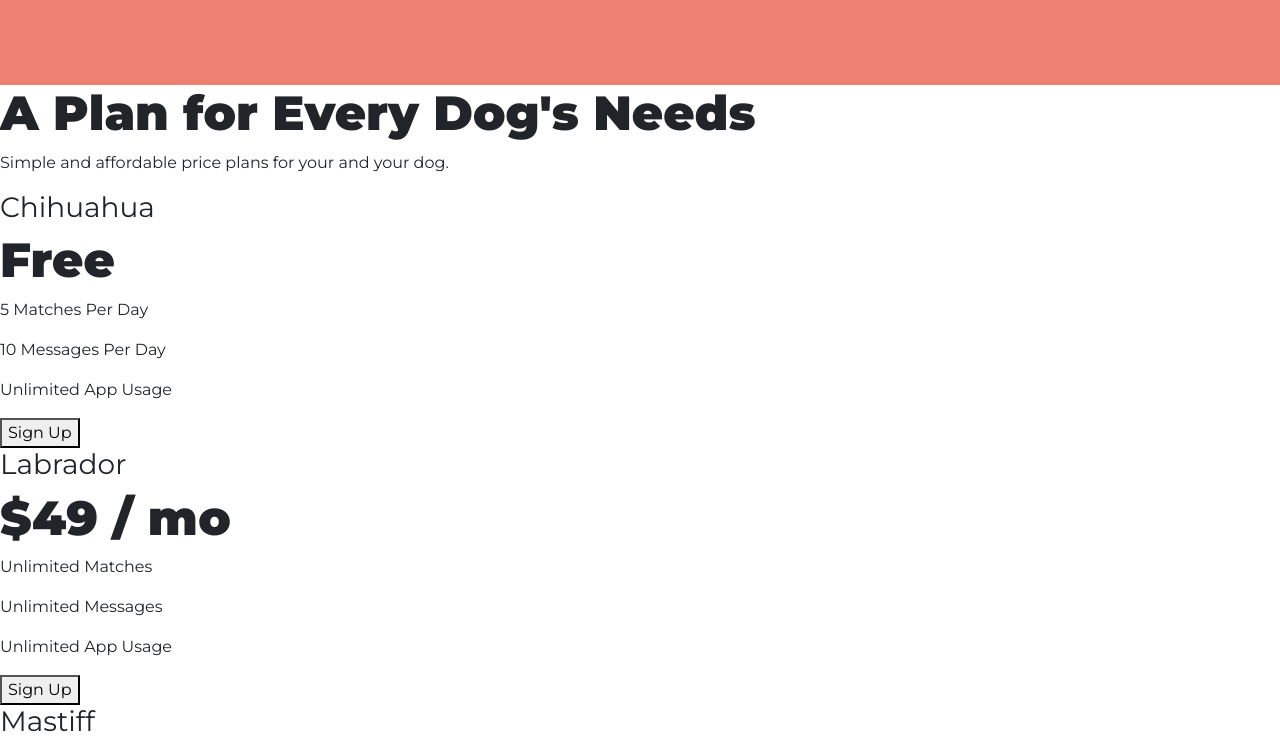
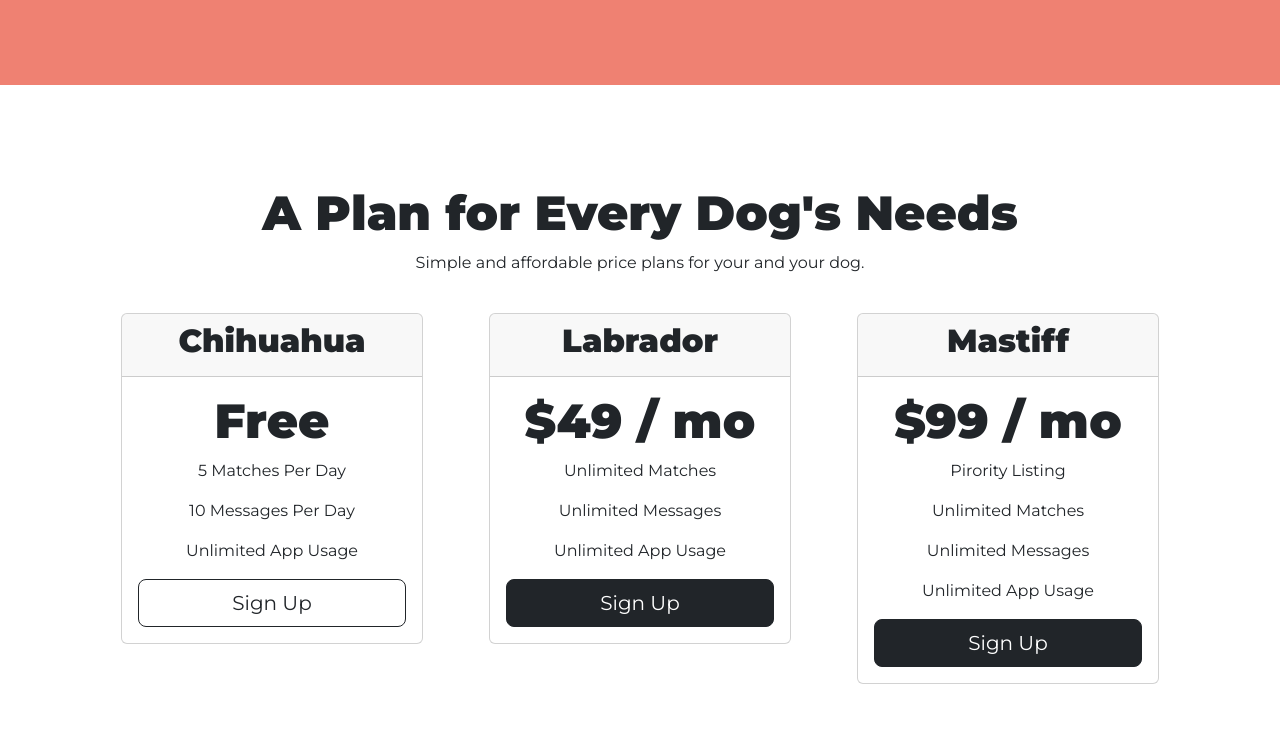
Before and after one commit to VelkovIv/TinDog-Start-master, a plain HTML site: page index.html in a window 1280 px wide. Shown: the part 1746-2490 px from the top of the page. Drawn offline with nearby package versions, Linux system fonts and the light colour scheme.

Commit message:
some updates

```diff
--- a/css/styles.css
+++ b/css/styles.css
@@ -22,6 +22,13 @@ h1 {
 h2{
     font-family: 'Montserrat', sans-serif;
     font-size: 3rem;
+    list-style: 1.5;
+    font-weight: 550;
+}
+
+h3{
+    font-family: 'Montserrat', sans-serif;
+    font-size: 2rem;
     list-style: 1.5;
     font-weight: 550;
 }
@@ -121,3 +128,14 @@ h2{
     width: 10%;
     margin: 20px 20px 50px;
 }
+
+/* Pricing Section */
+
+#pricing{
+    padding: 100px;
+    text-align: center;
+}
+
+.pricing-column{
+    padding: 2% 3%;
+}
--- a/index.html
+++ b/index.html
@@ -137,31 +137,51 @@
     <h2>A Plan for Every Dog's Needs</h2>
     <p>Simple and affordable price plans for your and your dog.</p>
 
-
+    <div class="row">
+      <div class="pricing-column col-lg-4 col-md-6">
+        <div class="card">
+          <div class="card-header">
             <h3>Chihuahua</h3>
+          </div>
+          <div class="card-body d-grid">
             <h2>Free</h2>
             <p>5 Matches Per Day</p>
             <p>10 Messages Per Day</p>
             <p>Unlimited App Usage</p>
-    <button type="button">Sign Up</button>
-
-
+            <button type="button" class="btn btn-lg btn-outline-dark">Sign Up</button>
+          </div>
+        </div>
+    </div>
+    <div class="pricing-column col-lg-4 col-md-6">
+        <div class="card">
+          <div class="card-header">
             <h3>Labrador</h3>
+          </div>
+          <div class="card-body d-grid">
             <h2>$49 / mo</h2>
             <p>Unlimited Matches</p>
             <p>Unlimited Messages</p>
             <p>Unlimited App Usage</p>
-    <button type="button">Sign Up</button>
-
-
+            <button type="button" class="btn btn-lg btn-dark">Sign Up</button>
+          </div>
+        </div>
+      </div>
+      <div class="pricing-column col-lg-4">
+        <div class="card">
+          <div class="card-header">
             <h3>Mastiff</h3>
+          </div>
+          <div class="card-body d-grid">
             <h2>$99 / mo</h2>
             <p>Pirority Listing</p>
             <p>Unlimited Matches</p>
             <p>Unlimited Messages</p>
             <p>Unlimited App Usage</p>
-    <button type="button">Sign Up</button>
-
+            <button type="button" class="btn btn-lg btn-dark">Sign Up</button>
+          </div>
+        </div>
+      </div>
+    </div>
   </section>
 
 
```
Lines whose indentation alone changed are shown as unchanged.
